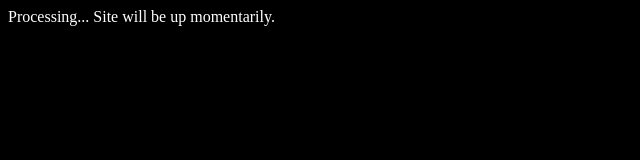
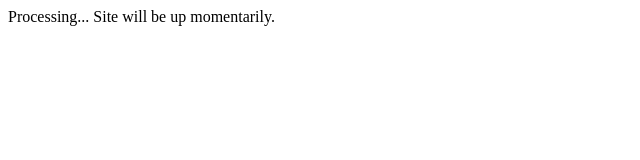
Before and after one commit to harrygz889/harrygz.github.io, a plain HTML site: page index.html in a window 1280 px wide. Shown: the whole page, without its empty margins (0-640 px from the left). Drawn offline with Linux system fonts and the light colour scheme.

Commit message:
processing final

```diff
--- a/main.css
+++ b/main.css
@@ -1,7 +1,3 @@
 html {
-  color: white;
+  color: black;
 }
-
-body {
-  background-color: black;
-}
```
